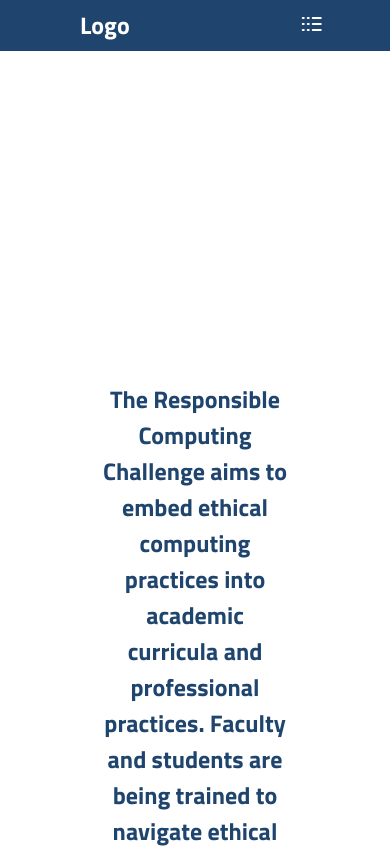
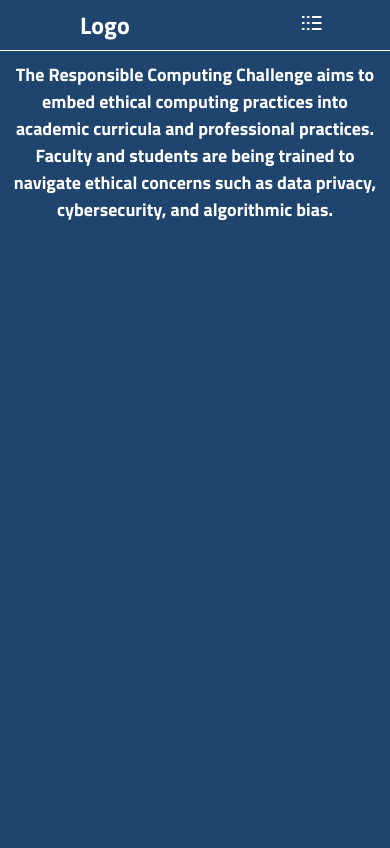
Before and after one commit to efpha/rc_web-app, a Next.js app: page /about in a window 390 px wide. Shown: the top 848 px of the page. Built offline with nearby package versions, Linux system fonts and the light colour scheme.

Commit message:
About retouches

```diff
--- a/src/app/about/page.css
+++ b/src/app/about/page.css
@@ -1,58 +1,69 @@
-.about{
+
+:root {
+    --white-primary: var(--primary-text);
+    --primary-color: #1f456e;
+    --primary-text: #fff;
+    --link-color: var(--purple-orchid);
+    --link-hover-color: var(--primary-text);
+    --underline-color: var(--primary-text);
+    --card-bg: rgba(0, 0, 0, 0.2);
+}
+
+.about.page{
     width: 100%;
     background-color: var(--primary-text);
     position: relative;
-    /* top: -15em; */
+    top: 0;
+    background-color: var(--primary-color);
+    height: 100vw;
 }
-.card_cont{
+.card_cont.page{
     width: 80%;
     margin: auto;
     padding: 10px;
 }
 
-.about_card{
+.about_card.page{
     width: 100%;
     margin: 5em auto;
 }
 .content_card.noshadow{
     /* background: linear-gradient(to right, #1f456e, #010e1d); */
     box-shadow: no-shadow;
-    padding: 2em;
-    margin: 3em;
     border-radius: 10px;
     /* background-color: red; */
     position: relative;
-    top: 15em;
 }
 
-.content {
+.content.page{
     width: 100%;
     margin: auto;
-    color: var(--primary-color);
-    font-size: 24px;
+    color: var(--primary-text);
+    font-size: 18px;
     font-weight: 100;
     text-align: center;
 }
 
-.content._2nd{
+.content._2nd.page{
     color: var(--primary-color);
 }
 
 @media (max-width: 600px) {
-      .about {
+  .about.page{
     top: 0;
+    height: 100vh;
   }
 
-  .card_cont {
-    width: 95%;
+  .card_cont.page{
+    width: 100%;
   }
 
-  .about_card {
-    margin: 2em auto;
+  .about_card.page{
+    margin: auto;
+    /* background-color: blue; */
   }
 
-  .content_card {
-    margin: 1em;
-    padding: 1em;
+  .content.page{
+    width: 100%;
   }
 }
--- a/src/app/about/page.tsx
+++ b/src/app/about/page.tsx
@@ -5,12 +5,12 @@ import '@/app/about/page.css'
 
 export default function About(){
     return(
-        <div className="about" id="about">
-            <div className="card_cont shadowed">
+        <div className="about page" id="about">
+            <div className="card_cont page">
 
-                <div className="about_card">
+                <div className="about_card page">
                     <section className="content_card noshadow">
-                    <div className="content">
+                    <div className="content page">
                         The Responsible Computing Challenge aims to embed ethical computing practices into academic
                         curricula and professional practices. Faculty and students are being trained to navigate
                         ethical concerns such as data privacy, cybersecurity, and algorithmic bias.
--- a/src/app/home.css
+++ b/src/app/home.css
@@ -391,8 +391,8 @@
     margin: 2em auto;
   }
 
-  .content_card {
-    margin: 1em;
+.content_card.shadowed {
+    margin: .1em;
     padding: 1em;
   }
 
--- a/src/components/header.css
+++ b/src/components/header.css
@@ -19,6 +19,7 @@
   top: 0;
   z-index: 100;
   background-color: var(--background-color);
+  border-bottom: 1px solid var(--primary-text);
 }
 
 .lgo-txt a {
```
